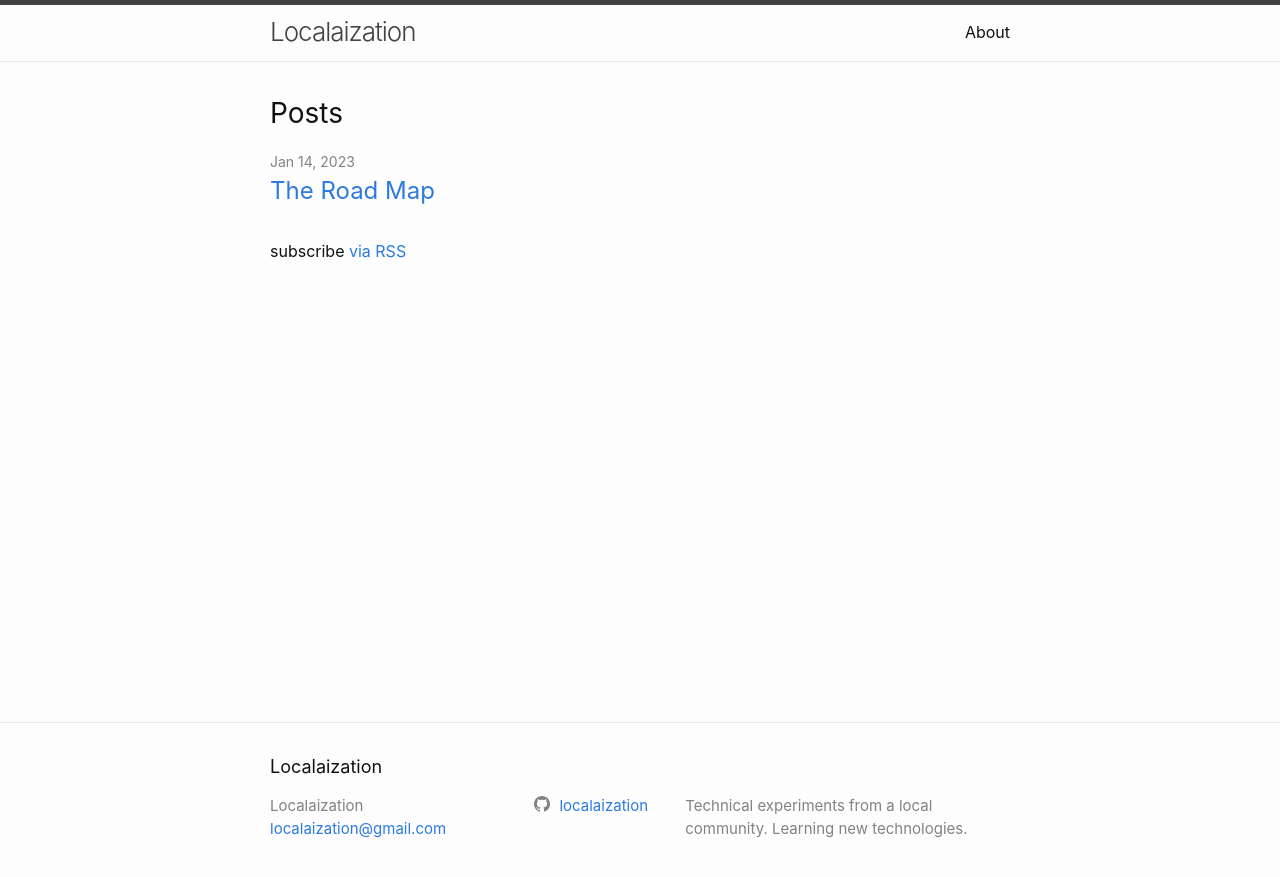
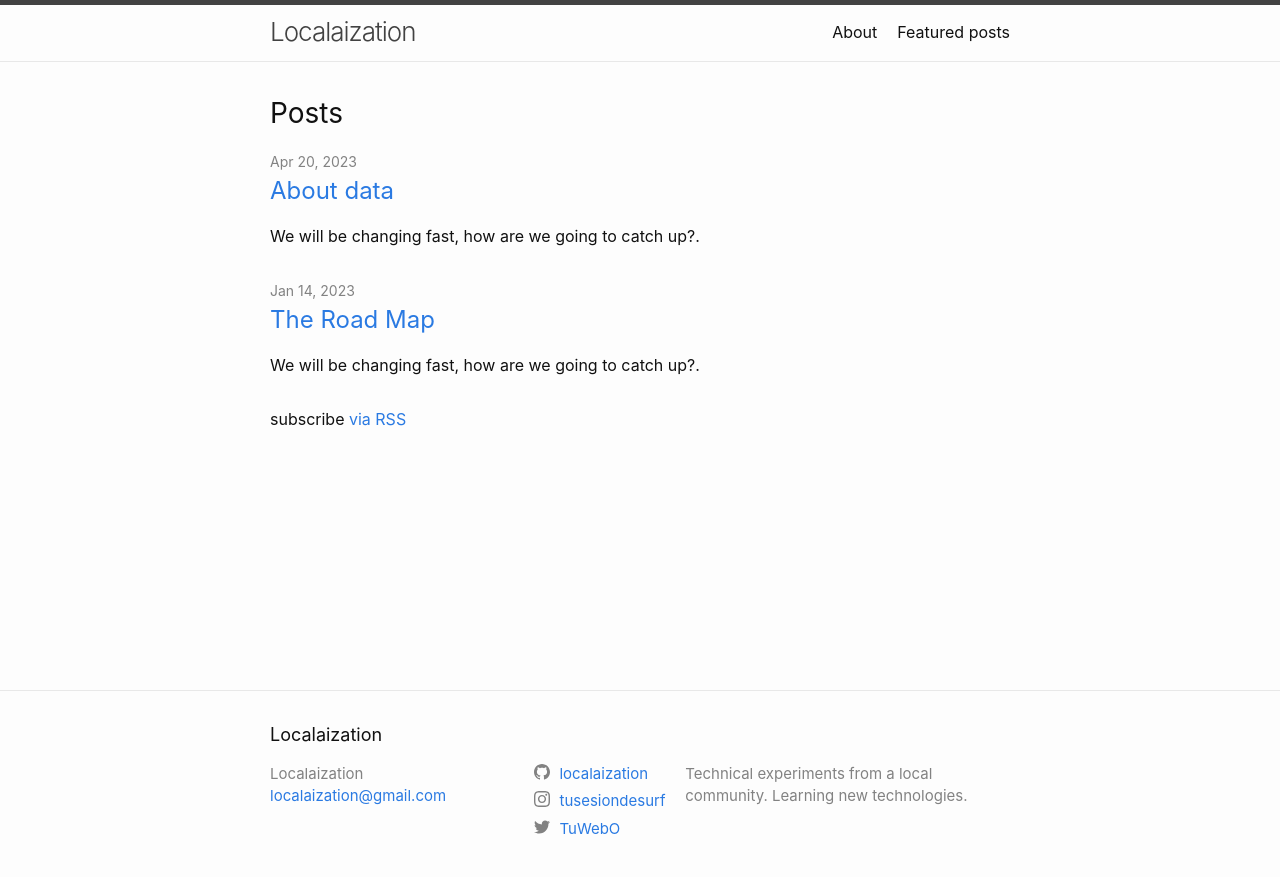
Before and after one commit to localaization/localaization-blog, a Jekyll site: the page built from index.md, in a window 1280 px wide. Shown: the top 877 px of the page. Built offline with Jekyll 4.4.1, drawn with Linux system fonts in a browser that asks for light colours.

Commit message:
Testing content, menus and paths

```diff
--- a/_config.yml
+++ b/_config.yml
@@ -19,8 +19,9 @@ description: >- # this means to ignore newlines until "baseurl:"
   Technical experiments from a local community. Learning new technologies.
 baseurl: "/localaization-blog" # the subpath of your site, e.g. /blog
 url: "https://localaization.github.io" # the base hostname & protocol for your site, e.g. http://example.com
-twitter_username:
+twitter_username: TuWebO
 github_username:  localaization
+instagram_username: tusesiondesurf
 
 # Build settings
 markdown: kramdown
@@ -39,3 +40,14 @@ plugins:
 #   - vendor/cache/
 #   - vendor/gems/
 #   - vendor/ruby/
+
+
+# Customizations
+show_excerpts: true
+defaults:
+  -
+    scope:
+      path: "_posts"
+    values:
+      permalink: "/posts/:title:output_ext"
+      featured: false
--- a/_posts/2023-01-14-the-road-map.markdown
+++ b/_posts/2023-01-14-the-road-map.markdown
@@ -4,6 +4,7 @@ title:  "The Road Map"
 date:   2023-01-14 22:35:43 +0000
 category: projects
 author: Localaization
+excerpt: We will be changing fast, how are we going to catch up?.
 ---
 
 1. Have an overview about ML/AI.
--- /dev/null
+++ b/_posts/2023-04-20-about-data.markdown
@@ -0,0 +1,20 @@
+---
+layout: post
+title:  "About data"
+date:   2023-04-20 22:35:43 +0000
+category: data
+author: Localaization
+excerpt: We will be changing fast, how are we going to catch up?.
+featured: true
+---
+### Taking a look at data from different perspectives.
+
+
+What kind of future are we facing? This could be one of the most epic times to be alive, specially for us, humans.
+
+As we are rapidly evolving with the AI, the future becomes challenging in the sense of adaptation.
+You can take a look at this article for further thoughts.
+
+> [From "Lillo", our Newsletter.](https://open.substack.com/pub/localaization/p/the-ground-truth-a-pathless-land)
+>
+![The ground truth]({{ "/assets/images/substack-localaization-the-ground-truth.jpg" | relative_url }})
```
Also changed, not shown: posts.md (added, +8 -0 lines), README.md, assets/images/substack-localaization-the-ground-truth.jpg (added), 1 other file.
